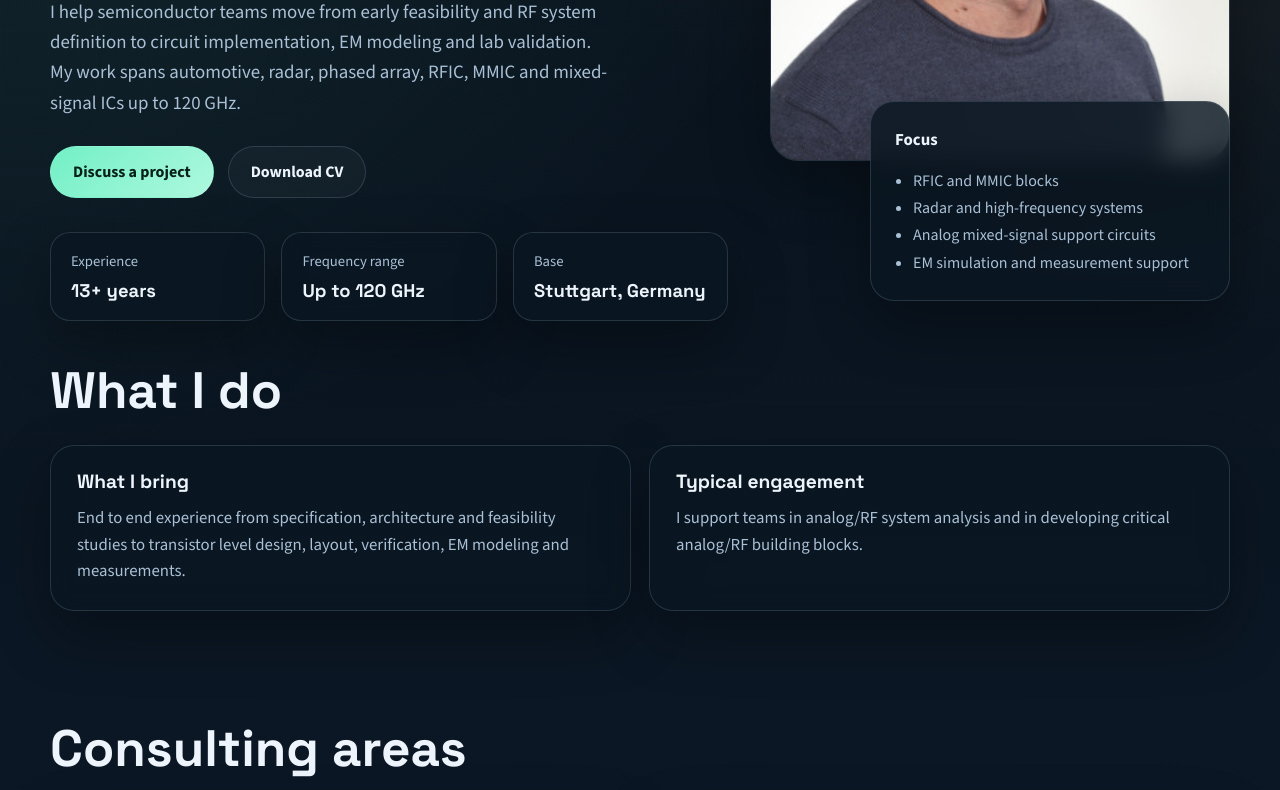
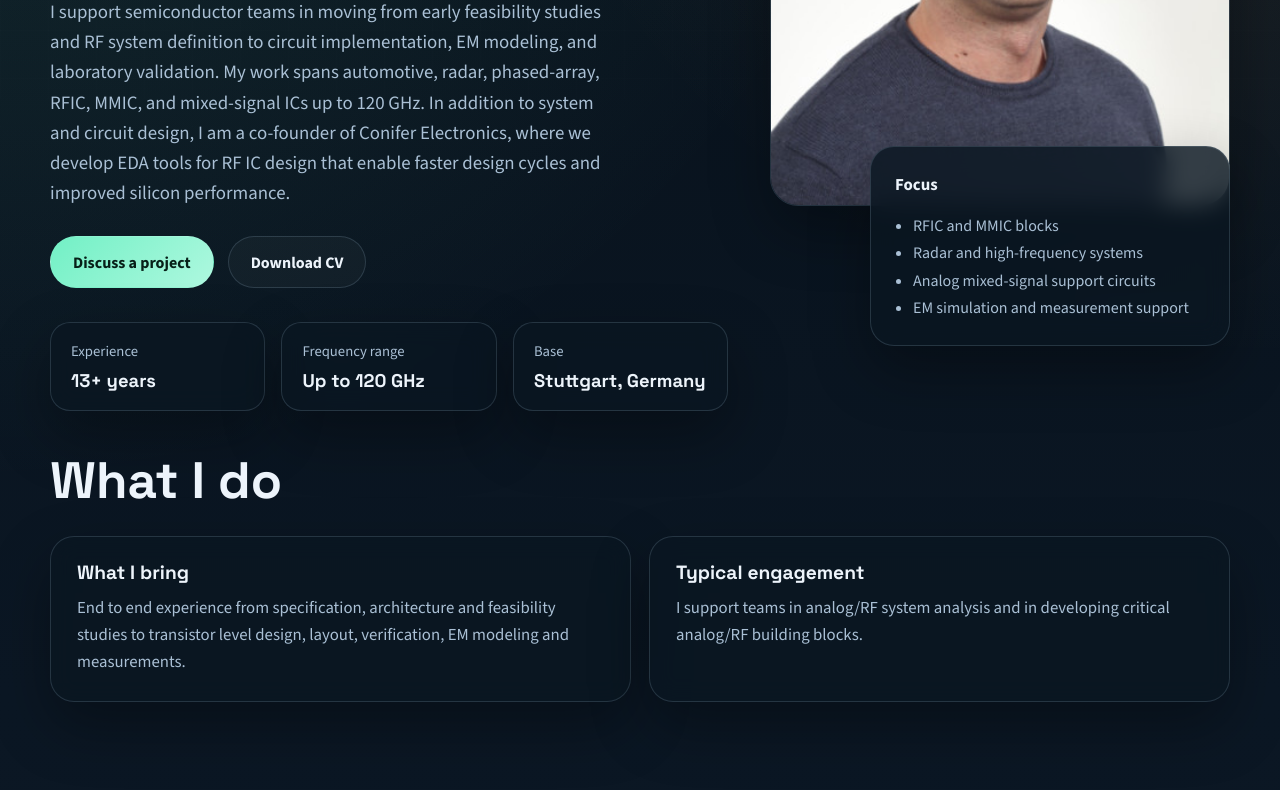
Before and after one commit to passivelib/mmasic, a plain HTML site: page docs/index.html in a window 1280 px wide. Shown: the part 450-1240 px from the top of the page. Drawn offline with nearby package versions, Linux system fonts and the light colour scheme.

Commit message:
about plus conifer

```diff
--- a/docs/index.html
+++ b/docs/index.html
@@ -30,8 +30,11 @@
           <p class="eyebrow">Freelance Consulting</p>
           <h1>Analog and RFIC design support</h1>
           <p class="hero-lead">
-            I help semiconductor teams move from early feasibility and RF system definition to circuit implementation,
-            EM modeling and lab validation. My work spans automotive, radar, phased array, RFIC, MMIC and mixed-signal ICs up to 120 GHz.
+            I support semiconductor teams in moving from early feasibility studies and RF system definition to
+            circuit implementation, EM modeling, and laboratory validation.
+            My work spans automotive, radar, phased-array, RFIC, MMIC, and mixed-signal ICs up to 120 GHz.
+            In addition to system and circuit design, I am a co-founder of Conifer Electronics, where we develop
+            EDA tools for RF IC design that enable faster design cycles and improved silicon performance.
           </p>
           <div class="hero-actions">
             <a class="button button-primary" href="mailto:milenkom87@gmail.com">Discuss a project</a>
@@ -153,8 +156,8 @@
           <div>
             <h2>Contact</h2>
             <p>
-              If you need senior support for architecture, RF system analysis, block design,
-              EM-heavy implementation or validation-driven debug, contact me directly.
+              If you need senior support for architecture, RF system analysis, block design or
+              EM modeling, contact me directly.
             </p>
           </div>
           <div class="contact-list">
```
